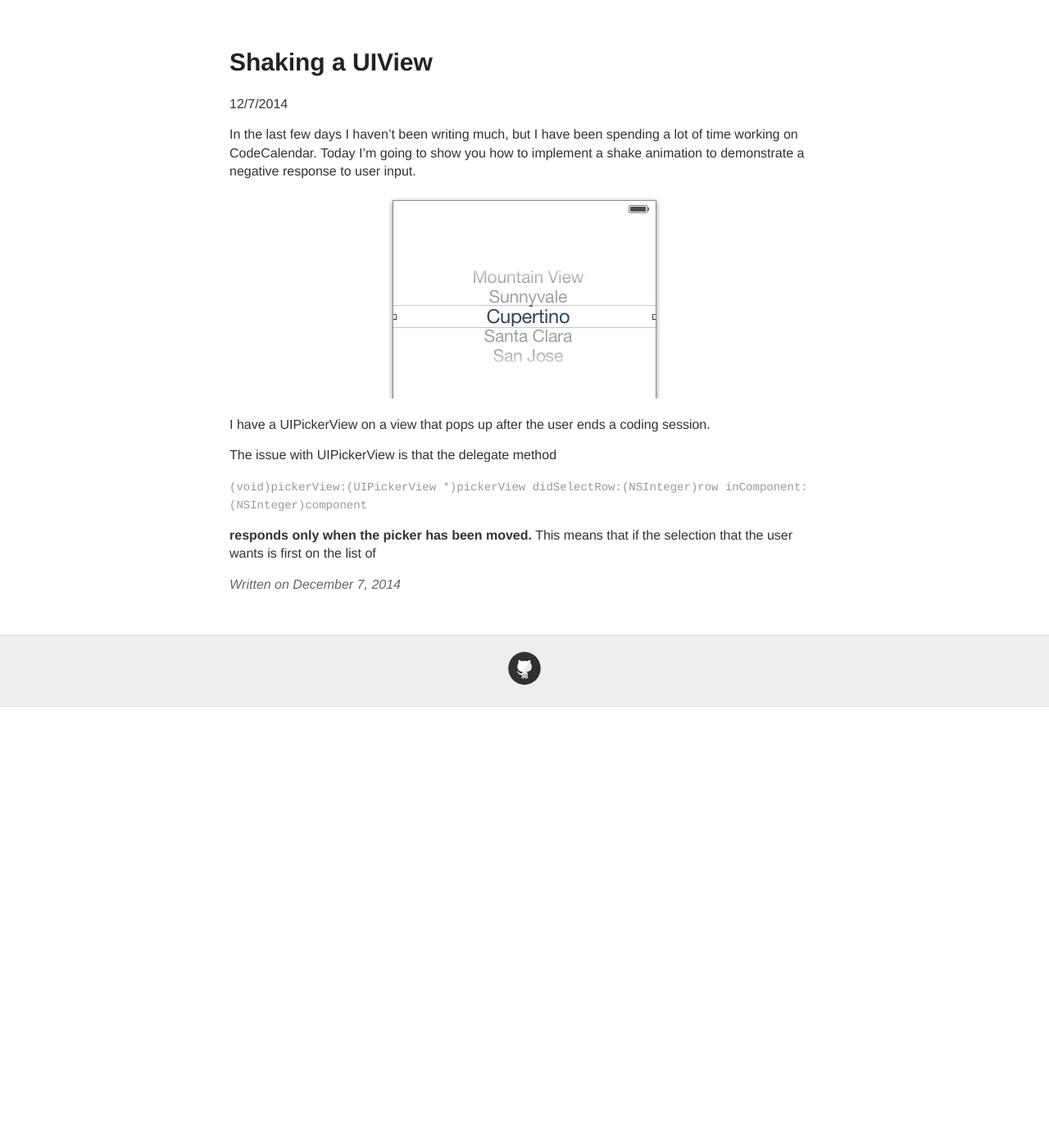
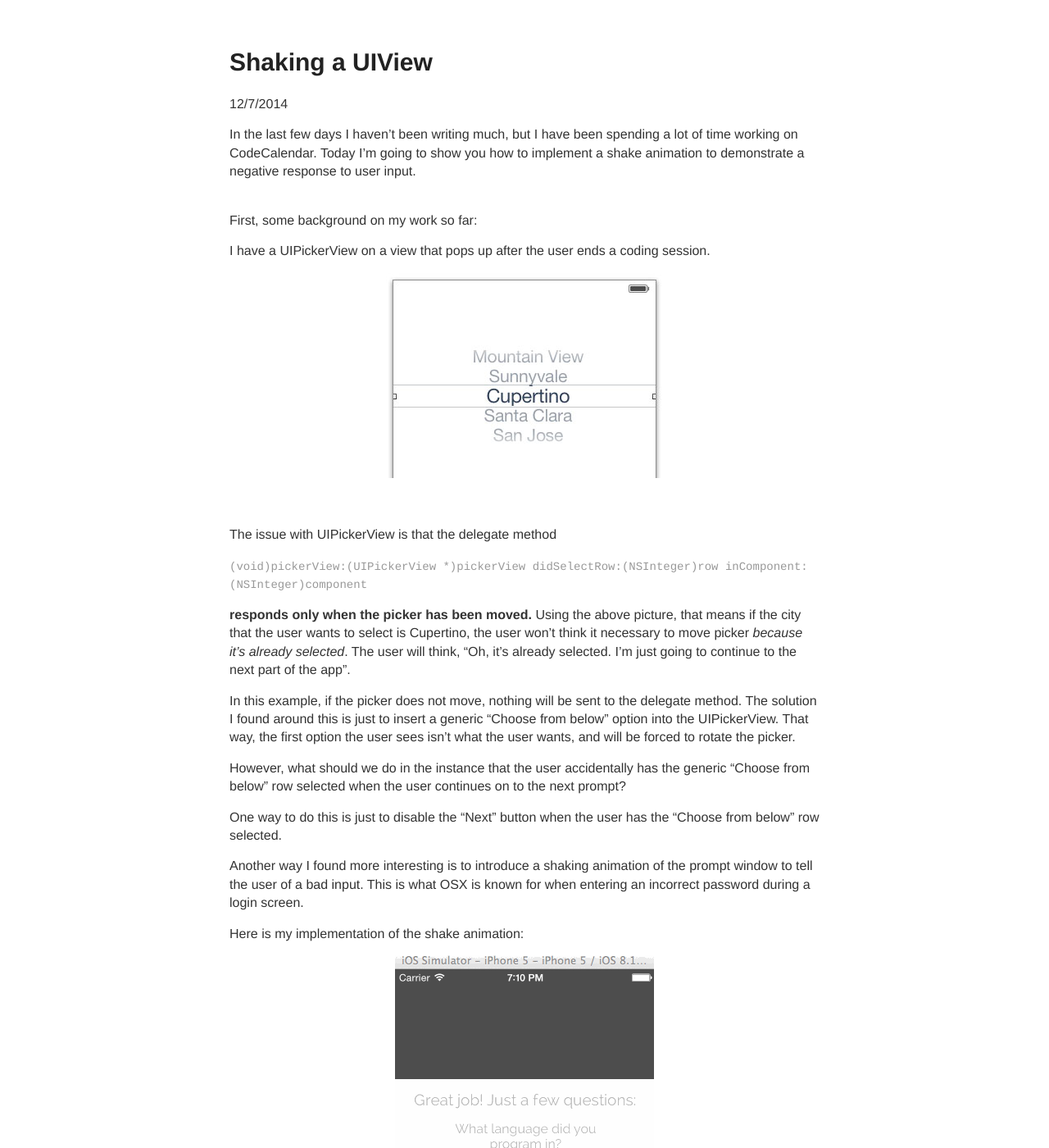
Before and after one commit to trentyou/trentyou.github.io, a Jekyll site: the page built from _posts/2014-12-7-Shaking a UIView.md, in a window 1280 px wide and 1400 px high, scrolled down 214 px. Shown: the whole window at 82% size. Built offline with Jekyll 4.4.1, drawn with Linux system fonts in a browser that asks for light colours; before the commit the page ends 1076 px from its top, so only the background shows below that.

Commit message:
Updated 2014-12-7-Shaking a UIView.md

```diff
--- a/_posts/2014-12-7-Shaking a UIView.md
+++ b/_posts/2014-12-7-Shaking a UIView.md
@@ -8,12 +8,15 @@ published: true
 
 In the last few days I haven't been writing much, but I have been spending a lot of time working on CodeCalendar. Today I'm going to show you how to implement a shake animation to demonstrate a negative response to user input.
 
+<br>
+First, some background on my work so far:
+
+I have a UIPickerView on a view that pops up after the user ends a coding session.
+
 <div style="text-align:center" markdown ="1">
 ![](/images/pickerexample_post4.jpg)
 </div>
-
-I have a UIPickerView on a view that pops up after the user ends a coding session.
-
+ <br>
 
 The issue with UIPickerView is that the delegate method
 
@@ -23,4 +26,18 @@ The issue with UIPickerView is that the delegate method
 
 
 
-**responds only when the picker has been moved.** This means that if the selection that the user wants is first on the list of
+**responds only when the picker has been moved.** Using the above picture, that means if the city that the user wants to select is Cupertino, the user won't think it necessary to move picker _because it's already selected_. The user will think, "Oh, it's already selected. I'm just going to continue to the next part of the app".
+
+In this example, if the picker does not move, nothing will be sent to the delegate method. The solution I found around this is just to insert a generic "Choose from below" option into the UIPickerView. That way, the first option the user sees isn't what the user wants, and will be forced to rotate the picker.
+
+However, what should we do in the instance that the user accidentally has the generic "Choose from below" row selected when the user continues on to the next prompt?
+
+One way to do this is just to disable the "Next" button when the user has the "Choose from below" row selected.
+
+Another way I found more interesting is to introduce a shaking animation of the prompt window to tell the user of a bad input. This is what OSX is known for when entering an incorrect password during a login screen.
+
+Here is my implementation of the shake animation:
+
+<div style="text-align:center" markdown="1">
+![](/images/shake_post4.gif)
+</div>
```
